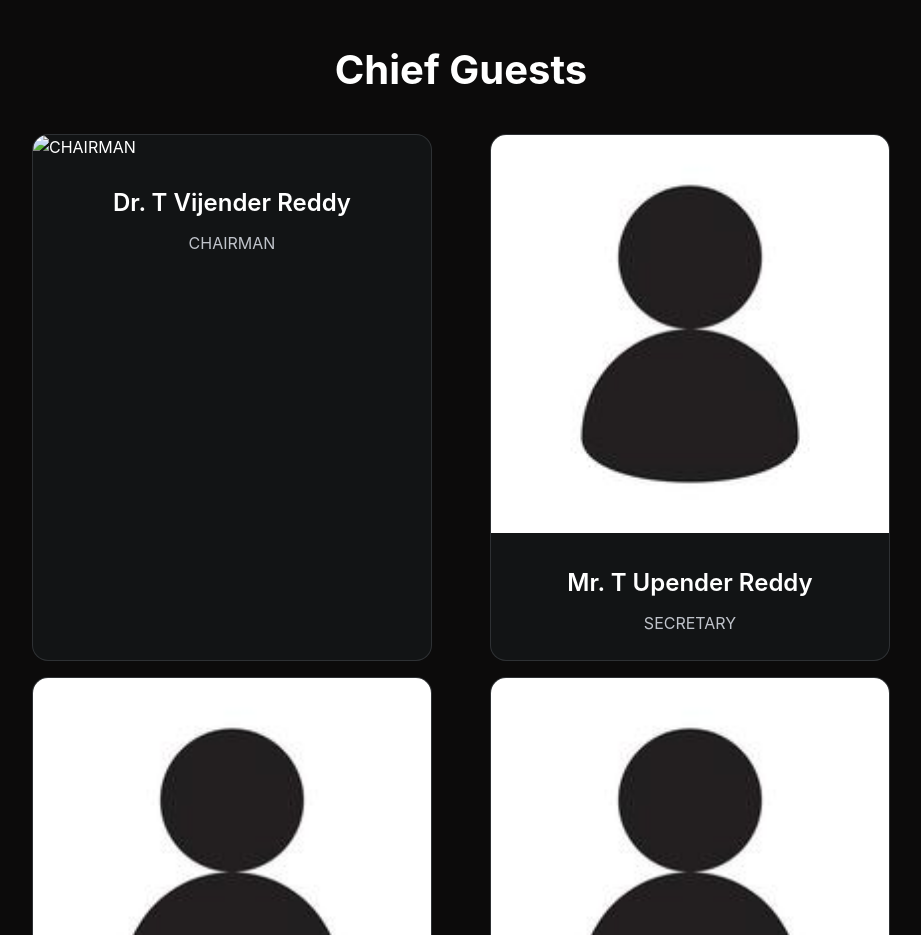
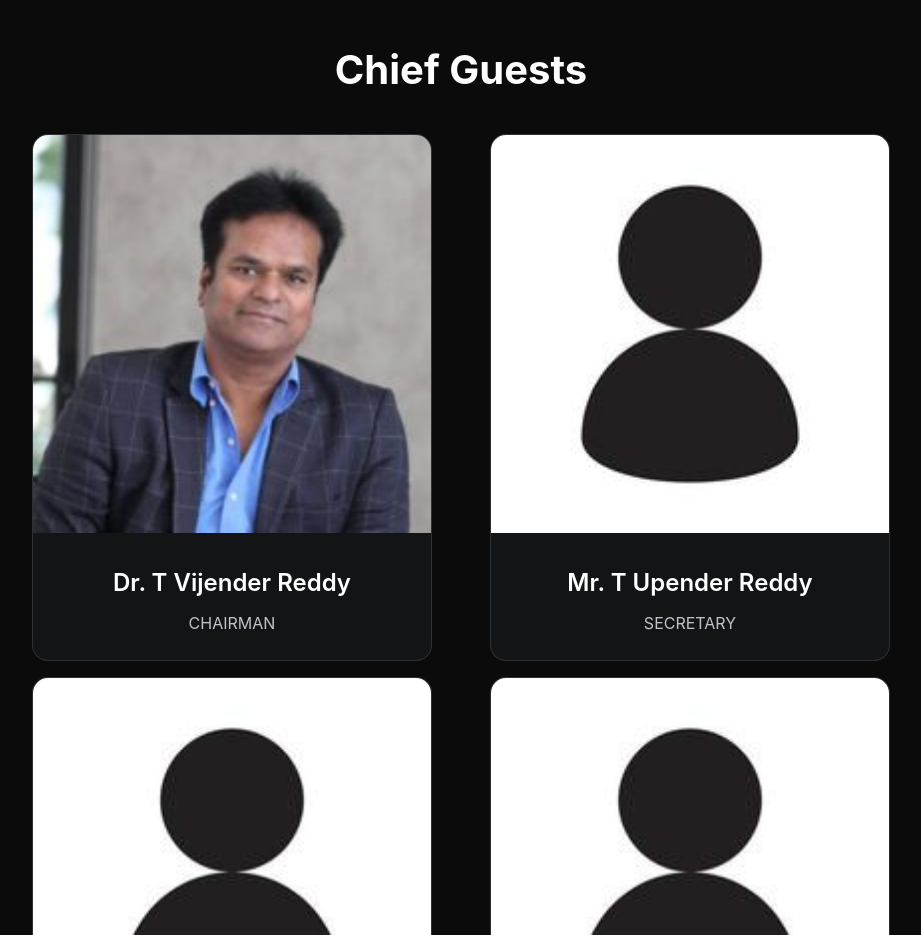
Before and after one commit to VCE-Team/25-Years, a website: page index.html in a window 1280 px wide. Shown: the part 2460-3395 px from the top of the page, without its empty margins (179-1100 px from the left). Drawn offline with Linux system fonts and the light colour scheme.

Commit message:
Update index.html

```diff
--- a/index.html
+++ b/index.html
@@ -1102,7 +1102,7 @@
         <div class="guests-container">
             <div class="chief-guests-grid">
                 <div class="guest-card">
-                    <img src="public/images/chairman.jpg" alt="CHAIRMAN" class="guest-image">
+                    <img src="images/chairman.jpg" alt="CHAIRMAN" class="guest-image">
                     <div class="guest-content">
                         <h3 class="guest-name">Dr. T Vijender Reddy</h3>
                         <p class="guest-position">CHAIRMAN</p>
```
